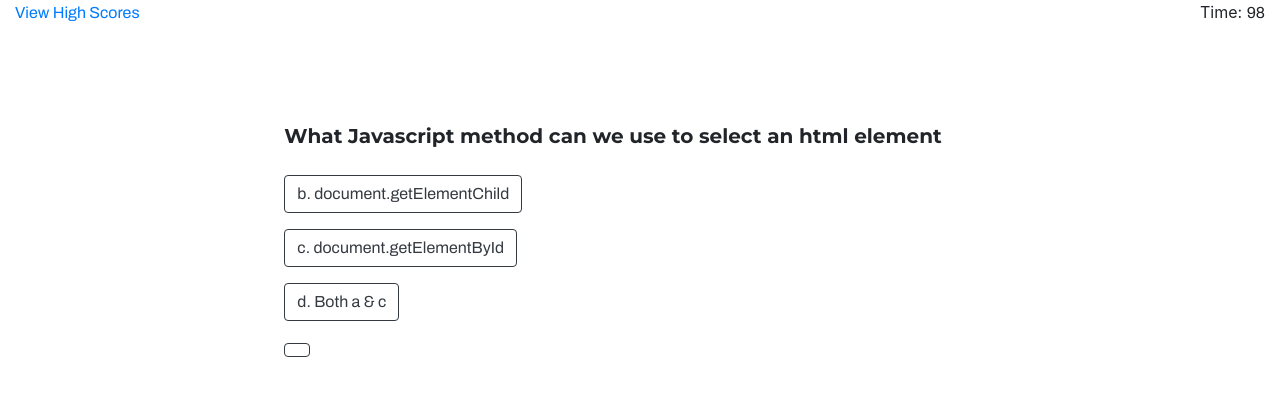
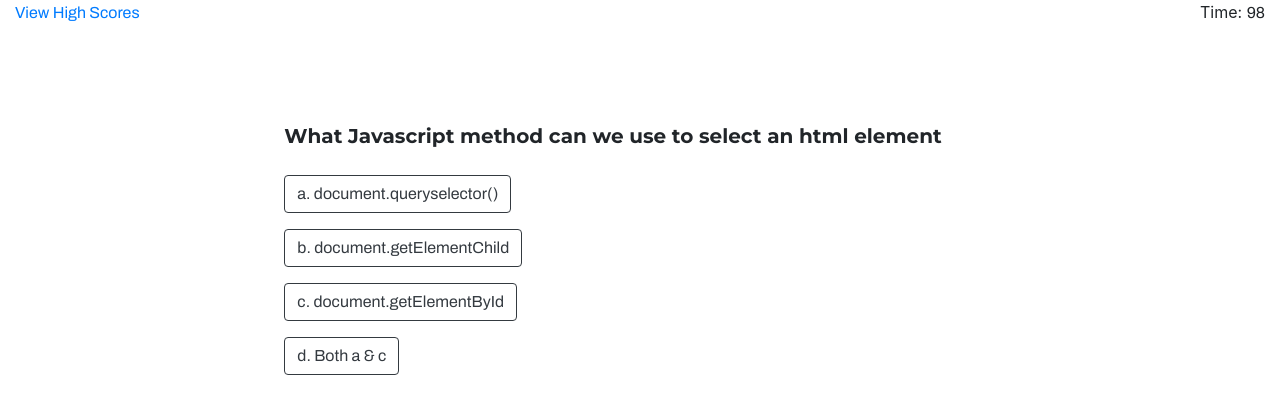
Before and after one commit to janethxuiz/quiz-me, a plain HTML site: page index.html in a window 1280 px wide. Both pictures are taken after a click on the button "Start Quiz". Drawn offline with nearby package versions, Linux system fonts and the light colour scheme.

Commit message:
fixed bug with buttons

```diff
--- a/index.html
+++ b/index.html
@@ -35,10 +35,10 @@
     <div id="questionDiv" style="display: none;">
         <p id="questionTitle" class="pl-5 ml-2 pt-5 justify-content-center font-weight-bold"></p>
         <div class="pl-5 pt-2 pb-3 m-2 justify-content-center">
+            <p><button id="btn0" class="btn btn-outline-dark"></button></p>
             <p><button id="btn1" class="btn btn-outline-dark"></button></p>
             <p><button id="btn2" class="btn btn-outline-dark"></button></p>
             <p><button id="btn3" class="btn btn-outline-dark"></button></p>
-            <p><button id="btn4" class="btn btn-outline-dark"></button></p>
             <hr id="lineBreak" style="display: none" class="mt-4">
             <p id="answerCheck" style="display: none;"></p>
         </div>
--- a/script.js
+++ b/script.js
@@ -7,10 +7,10 @@ var startQuizBtn = document.getElementById("start-quiz-button");
 
 var questionDiv = document.getElementById("questionDiv");
 var questionTitle = document.getElementById("questionTitle");
-var choiceA = document.getElementById("btn1");
-var choiceB = document.getElementById("btn2");
-var choiceC = document.getElementById("btn3");
-var choiceD = document.getElementById("btn4");
+var choiceA = document.getElementById("btn0");
+var choiceB = document.getElementById("btn1");
+var choiceC = document.getElementById("btn2");
+var choiceD = document.getElementById("btn3");
 var answerCheck = document.getElementById("answerCheck");
 
 var summary = document.getElementById("summary");
@@ -91,10 +91,10 @@ function showQuiz() {
 
 function nextQuestion() {
     questionTitle.textContent = questions[questionIndex].question;
-    choiceA.textContent = questions[questionIndex].choices[1];
-    choiceB.textContent = questions[questionIndex].choices[2];
-    choiceC.textContent = questions[questionIndex].choices[3];
-    choiceD.textContent = questions[questionIndex].choices[4];
+    choiceA.textContent = questions[questionIndex].choices[0];
+    choiceB.textContent = questions[questionIndex].choices[1];
+    choiceC.textContent = questions[questionIndex].choices[2];
+    choiceD.textContent = questions[questionIndex].choices[3];
 }
 
 function checkAnswer(answer) {
@@ -120,13 +120,13 @@ function checkAnswer(answer) {
     }
 }
 
-function chooseA() { checkAnswer(1); }
+function chooseA() { checkAnswer(0); }
 
-function chooseB() { checkAnswer(2); }
+function chooseB() { checkAnswer(1); }
 
-function chooseC() { checkAnswer(3); }
+function chooseC() { checkAnswer(2); }
 
-function chooseD() { checkAnswer(4); }
+function chooseD() { checkAnswer(3); }
 
 function gameOver() {
     summary.style.display = "block";
```
